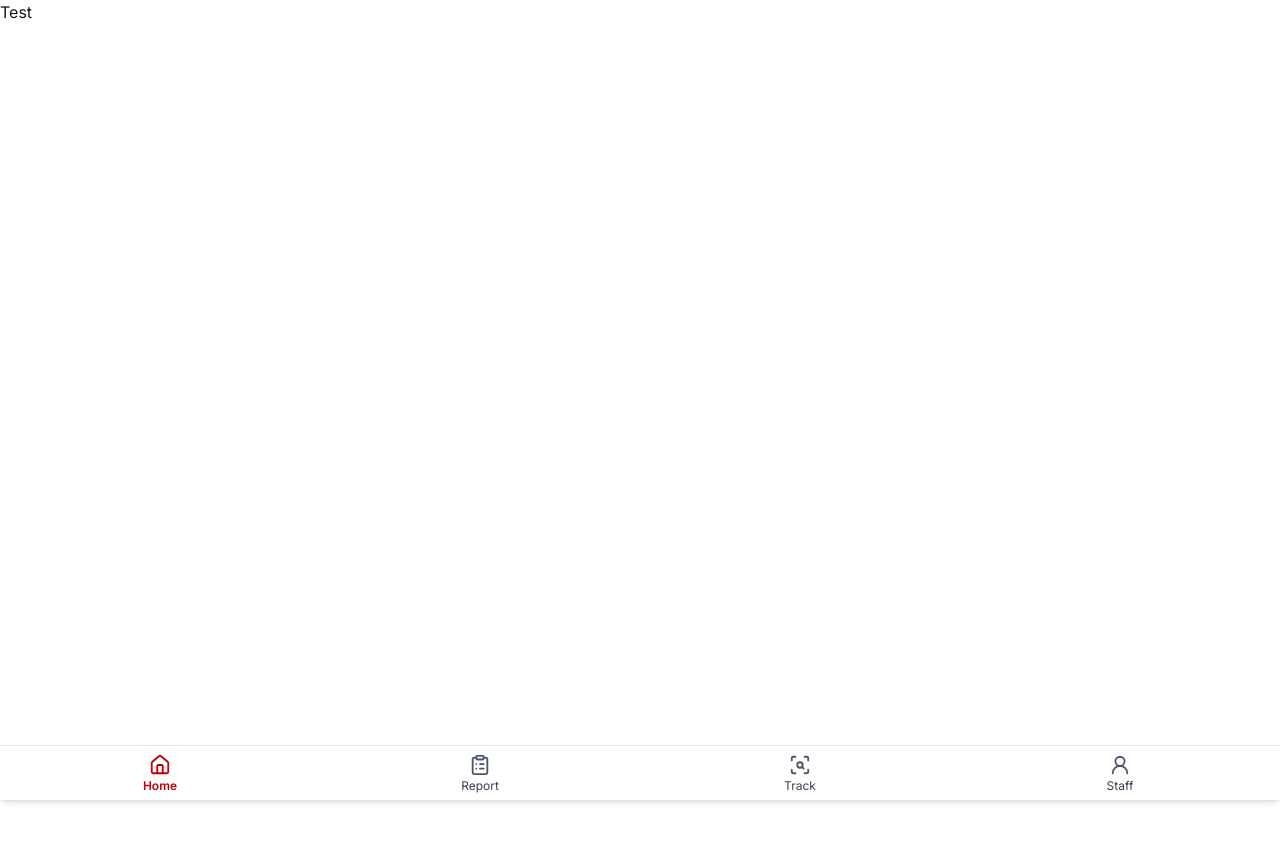
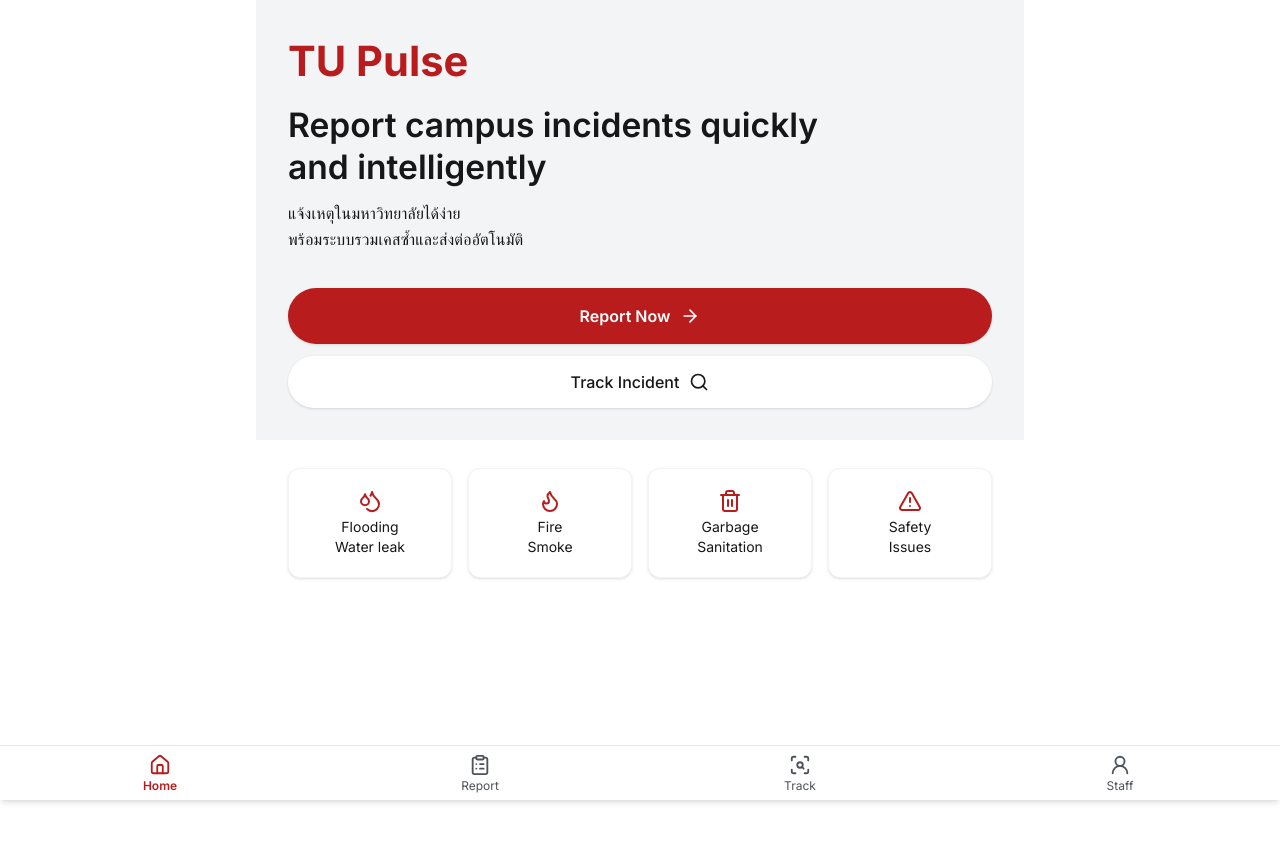
Before and after one commit to suphanatchanlek30/cs232-group8-frontend, a Next.js app: page / in a window 1280 px wide. Shown: the top 842 px of the page. Before the commit the page ends 800 px from the top, so only its background shows below. Built offline with nearby package versions, Linux system fonts and the light colour scheme.

Commit message:
feat: add hero page

```diff
--- a/app/globals.css
+++ b/app/globals.css
@@ -1,8 +1,18 @@
 @import "tailwindcss";
 
 :root {
+  --primary: #b91c1c;       /* แดง */
+  --primary-soft: #fee2e2;  /* แดงอ่อน */
+  --bg: #ffffff;            /* ขาว */
+  --muted: #f3f4f6;         /* เทาอ่อน */
   --background: #ffffff;
   --foreground: #171717;
+  --color-primary: #b91c1c;
+  --color-primary-hover: #991b1b;
+  --color-bg: #ffffff;
+  --color-muted: #f3f4f6;
+  --color-text: #111827;
+  --color-subtext: #4e525a;
 }
 
 @theme inline {
--- a/app/page.tsx
+++ b/app/page.tsx
@@ -1,5 +1,15 @@
-export default function Home() {
+import Hero from "@/components/home/hero";
+import ActionButtons from "@/components/home/action-buttons";
+import Category from "@/components/home/category";
+
+export default function HomePage() {
   return (
-    <div>Test</div>
+    <div className="min-h-screen bg-white pb-20">
+      <div className="mx-auto w-full max-w-3xl">
+      <Hero />
+      <ActionButtons />
+      <Category />
+      </div>
+    </div>
   );
 }
--- /dev/null
+++ b/components/home/action-buttons.tsx
@@ -0,0 +1,21 @@
+import { ArrowRight, Search } from "lucide-react";
+
+export default function ActionButtons() {
+  return (
+    <div className="space-y-3 bg-(--muted) px-5 pb-6 sm:px-6 sm:pb-7 md:px-8 md:pb-8">
+
+      {/* Primary */}
+      <button className="flex w-full items-center justify-center gap-2 rounded-full bg-(--primary) py-3 text-[15px] font-semibold text-white shadow-sm transition hover:bg-(--color-primary-hover) sm:gap-2.5 sm:py-3.5 sm:text-base md:py-4">
+        Report Now
+        <ArrowRight size={18} className="sm:size-5" />
+      </button>
+
+      {/* Secondary */}
+      <button className="flex w-full items-center justify-center gap-2 rounded-full bg-white py-3 text-[15px] font-medium text-(--text) shadow-sm sm:gap-2.5 sm:py-3.5 sm:text-base">
+        Track Incident
+        <Search size={18} className="sm:size-5" />
+      </button>
+
+    </div>
+  );
+}
--- /dev/null
+++ b/components/home/category.tsx
@@ -0,0 +1,32 @@
+import { Droplets, Flame, Trash2, TriangleAlert } from "lucide-react";
+
+const items = [
+  { label: "Flooding\nWater leak", icon: Droplets },
+  { label: "Fire\nSmoke", icon: Flame },
+  { label: "Garbage\nSanitation", icon: Trash2 },
+  { label: "Safety\nIssues", icon: TriangleAlert },
+];
+
+export default function Category() {
+  return (
+    <div className="bg-white px-5 py-5 sm:px-6 sm:py-6 md:px-8 md:py-7">
+      <div className="flex snap-x snap-mandatory gap-3 overflow-x-auto pb-1 sm:gap-4 md:grid md:grid-cols-4 md:gap-4 md:overflow-visible md:pb-0">
+        {items.map((item, i) => {
+          const Icon = item.icon;
+          return (
+            <div
+              key={i}
+              className="flex h-23 w-23 snap-start shrink-0 flex-col items-center justify-center rounded-xl border border-gray-100 bg-white shadow-sm sm:h-24.5 sm:w-24.5 md:h-27.5 md:w-full"
+            >
+              <Icon size={22} className="text-(--primary) sm:size-6" />
+
+              <p className="mt-1 text-center text-xs whitespace-pre-line text-(--text) sm:text-sm">
+                {item.label}
+              </p>
+            </div>
+          );
+        })}
+      </div>
+    </div>
+  );
+}
--- /dev/null
+++ b/components/home/hero.tsx
@@ -0,0 +1,19 @@
+export default function Hero() {
+  return (
+    <section className="bg-(--muted) px-5 py-6 sm:px-6 sm:py-7 md:px-8 md:py-9">
+      <h1 className="text-3xl font-bold text-(--primary) sm:text-4xl md:text-[2.6rem] md:leading-tight">
+        TU Pulse
+      </h1>
+
+      <h2 className="mt-3 text-2xl font-semibold leading-tight text-(--text) sm:mt-4 sm:text-3xl md:max-w-xl md:text-[2.1rem] md:leading-tight">
+        Report campus incidents quickly and intelligently
+      </h2>
+
+      <p className="mt-3 text-sm font-medium tracking-[0.2px] leading-relaxed text-(--subtext) sm:text-base md:max-w-lg">
+        แจ้งเหตุในมหาวิทยาลัยได้ง่าย
+        <br />
+        พร้อมระบบรวมเคสซ้ำและส่งต่ออัตโนมัติ
+      </p>
+    </section>
+  );
+}
--- a/components/navbar/navbar-item.tsx
+++ b/components/navbar/navbar-item.tsx
@@ -24,12 +24,12 @@ export default function NavbarItem({ item }: NavbarItemProps) {
     >
       <Icon
         size={22}
-        className={isActive ? "text-red-700" : "text-gray-600"}
+        className={isActive ? "text-(--color-primary)" : "text-(--color-subtext)"}
       />
 
       <span
         className={`text-xs leading-none ${
-          isActive ? "font-semibold text-red-700" : "text-gray-700"
+          isActive ? "font-semibold text-(--color-primary)" : "text-(--color-subtext)"
         }`}
       >
         {item.label}
--- a/components/navbar/user-menu.tsx
+++ b/components/navbar/user-menu.tsx
@@ -3,10 +3,10 @@
 export default function UserMenu() {
   return (
     <div className="flex items-center gap-2">
-      <div className="flex h-8 w-8 items-center justify-center rounded-full bg-red-700 text-sm font-bold text-white">
+      <div className="flex h-8 w-8 items-center justify-center rounded-full bg-(--color-primary) text-sm font-bold text-white">
         U
       </div>
-      <span className="text-sm font-medium text-gray-800">User</span>
+      <span className="text-sm font-medium text-(--color-text)">User</span>
     </div>
   );
 }
```
